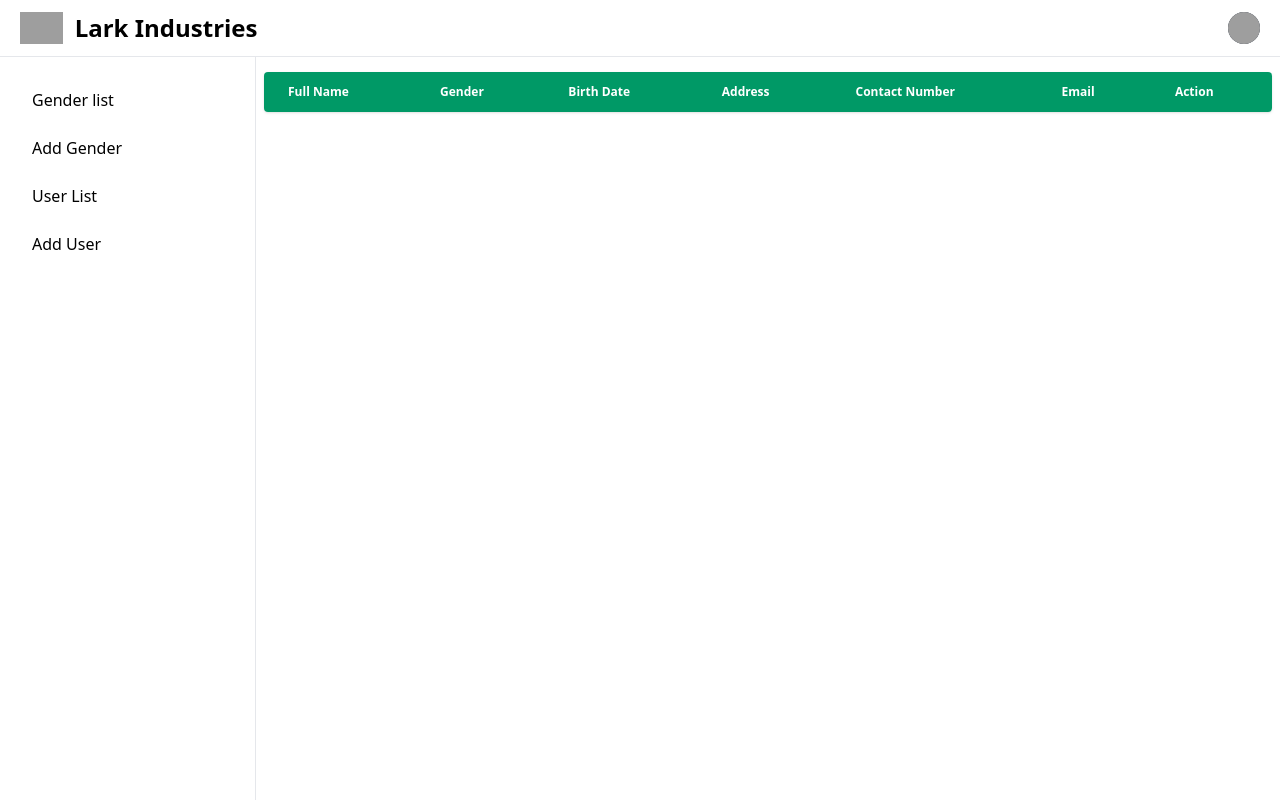
After one commit to Exodus-Genesis/Urdelassite, a Django app: page /user/list in a window 1280 px wide. The commit adds this page. Run offline with Django 4.2, Linux system fonts and the light colour scheme; lists and menus that the app fills with data are empty; grey boxes are pictures that could not be loaded.

Commit message:
added user and load user

```diff
--- a/crud/static/css/output.css
+++ b/crud/static/css/output.css
@@ -9,11 +9,11 @@
       "Courier New", monospace;
     --color-red-600: oklch(57.7% 0.245 27.325);
     --color-red-700: oklch(50.5% 0.213 27.518);
-    --color-red-800: oklch(44.4% 0.177 26.899);
     --color-green-100: oklch(96.2% 0.044 156.743);
     --color-green-500: oklch(72.3% 0.219 149.579);
     --color-green-600: oklch(62.7% 0.194 149.214);
     --color-green-700: oklch(52.7% 0.154 150.069);
+    --color-emerald-600: oklch(59.6% 0.145 163.225);
     --color-blue-600: oklch(54.6% 0.245 262.881);
     --color-gray-100: oklch(96.7% 0.003 264.542);
     --color-gray-200: oklch(92.8% 0.006 264.531);
@@ -435,8 +432,8 @@
   .border-gray-300 {
     border-color: var(--color-gray-300);
   }
-  .bg-blue-600 {
-    background-color: var(--color-blue-600);
+  .bg-emerald-600 {
+    background-color: var(--color-emerald-600);
   }
   .bg-gray-800 {
     background-color: var(--color-gray-800);
@@ -794,11 +784,6 @@
   inherits: false;
   initial-value: 0 0 #0000;
 }
-@property --tw-outline-style {
-  syntax: "*";
-  inherits: false;
-  initial-value: solid;
-}
 @layer properties {
   @supports ((-webkit-hyphens: none) and (not (margin-trim: inline))) or ((-moz-orient: inline) and (not (color:rgb(from red r g b)))) {
     *, ::before, ::after, ::backdrop {
@@ -823,7 +808,6 @@
       --tw-ring-offset-width: 0px;
       --tw-ring-offset-color: #fff;
       --tw-ring-offset-shadow: 0 0 #0000;
-      --tw-outline-style: solid;
     }
   }
 }
--- a/crud/templates/gender/GenderList.html
+++ b/crud/templates/gender/GenderList.html
@@ -11,7 +11,7 @@ Genders List
 <div class="p-2 sm:ml-64 mt-16">
     <div class="relative overflow-x-auto rounded-sm shadow-sm">
         <table class="w-full">
-            <thead class="text-xs text-left text-white bg-blue-600">
+            <thead class="text-xs text-left text-white bg-emerald-600">
                 <tr>
                     <th class="px-6 py-3">Gender</th>
                     <th class="px-6 py-3">Action</th>
--- a/crud/templates/include/sidebar.html
+++ b/crud/templates/include/sidebar.html
@@ -10,7 +10,7 @@
         </button>
         <a href="https://flowbite.com" class="flex ms-2 md:me-24">
           <img src="https://flowbite.com/docs/images/logo.svg" class="h-8 me-3" alt="FlowBite Logo" />
-          <span class="self-center text-xl font-semibold sm:text-2xl whitespace-nowrap ">Flowbite</span>
+          <span class="self-center text-xl font-semibold sm:text-2xl whitespace-nowrap ">Lark Industries</span>
         </a>
       </div>
       <div class="flex items-center">
@@ -65,12 +65,12 @@
         </a>
       </li>
        <li>
-        <a href="#" class="flex items-center p-2 text-black rounded-lg hover:bg-gray-100 group">
+        <a href="/user/list" class="flex items-center p-2 text-black rounded-lg hover:bg-gray-100 group">
           <span class="ms-3">User List</span>
         </a>
       </li>
        <li>
-        <a href="#" class="flex items-center p-2 text-black rounded-lg hover:bg-gray-100 group">
+        <a href="/user/add" class="flex items-center p-2 text-black rounded-lg hover:bg-gray-100 group">
           <span class="ms-3">Add User</span>
         </a>
       </li>
--- /dev/null
+++ b/crud/templates/user/UserList.html
@@ -0,0 +1,47 @@
+{% extends "layout/base.html" %}
+
+{% block 'title' %}
+User List
+{% endblock 'title' %}
+
+{% block 'content' %}
+
+{% include "include/sidebar.html" %}
+{% include "include/toastmessage.html" %}
+<div class="p-2 sm:ml-64 mt-16">
+    <div class="relative overflow-x-auto rounded-sm shadow-sm">
+        <table class="w-full">
+            <thead class="text-xs text-left text-white bg-emerald-600">
+                <tr>
+                    <th class="px-6 py-3">Full Name</th>
+                    <th class="px-6 py-3">Gender</th>
+                    <th class="px-6 py-3">Birth Date</th>
+                    <th class="px-6 py-3">Address</th>
+                    <th class="px-6 py-3">Contact Number</th>
+                    <th class="px-6 py-3">Email</th>
+                    <th class="px-6 py-3">Action</th>
+                </tr>
+            </thead>
+            <tbody class="text-xs text-black">
+                {% for user in user %}
+                <tr class="hover:bg-gray-100 border-b border-gray-200">
+                    <td class="px-6 py-3">{{ user.full_name }}</td>
+                    <td class="px-6 py-3">{{ user.gender.gender }}</td>
+                    <td class="px-6 py-3">{{ user.birth_date }}</td>
+                    <td class="px-6 py-3">{{ user.address }}</td>
+                    <td class="px-6 py-3">{{ user.email }}</td>
+                    <td class="px-6 py-3">
+                        <div class="inline-flex shadow-sm">
+                            <a href="#" class="bg-green-600 px-3 py-2.5 font medium font-medium text-white rounded-s-sm hover:bg-green-700 hover:outline-none">edit</a>
+                            <a href="#" class="bg-red-600 px-3 py-2.5 font-medium text-sn text-white rounded-e-sm hover:bg-red-700 hover:outline-none">delete</a>
+                        </div>
+                    </td>
+                </tr>
+                {% endfor %}
+            </tbody>
+        </table>
+    </div>
+</div>
+
+
+{% endblock 'content' %}
--- a/crud/urls.py
+++ b/crud/urls.py
@@ -5,5 +5,7 @@ urlpatterns = [
     path('gender/list', views.gender_list),
     path('gender/add', views.add_gender),
     path('gender/edit/<int:genderId>', views.edit_gender),
-    path('gender/delete/<int:genderId>', views.delete_gender)
+    path('gender/delete/<int:genderId>', views.delete_gender),
+    path('user/list', views.user_list),
+    path('user/add', views.add_user)
 ]
--- a/crud/views.py
+++ b/crud/views.py
@@ -1,13 +1,14 @@
 from django.shortcuts import render, redirect
 from django.http import HttpResponse
 from django.contrib import messages
-from .models import Gender
+from .models import Gender, User
+from django.contrib.auth.hashers import make_password
 
 # Create your views here.
 
 def gender_list(request):
     try:
-        gender = Gender.objects.all()
+        gender = Gender.objects.select_related('gender')
 
         data = {
             'genders':gender
@@ -58,6 +59,17 @@ def edit_gender(request, genderId):
     except Exception as e:
         return HttpResponse(f'Error occurred during edit gender: {e}')
 
+def user_list(request):
+    try:
+        userObj = User.objects.all()
+
+        data = {
+            'user': userObj
+        }
+
+        return render(request, 'user/UserList.html', data)
+    except Exception as e:
+        return HttpResponse(f'Error occurred during user list: {e}')
 
 def delete_gender(request, genderId):
     try:
@@ -78,3 +90,41 @@ def delete_gender(request, genderId):
         return render(request, 'gender/DeleteGender.html', data)
     except Exception as e:
         return HttpResponse(f'Error occurred during delete gender: {e}')
+
+def add_user(request):
+    try:
+        if request.method == 'POST':
+            fullName = request.POST.get('full_name')
+            gender = request.POST.get('gender')
+            birth_date = request.POST.get('birth_date')
+            address = request.POST.get('address')
+            contactNumber = request.POST.get('contact_number')
+            email = request.POST.get('email')
+            username = request.POST.get('username')
+            password = request.POST.get('password')
+            confirm_password = request.POST.get('confirm_password')
+
+
+            User.objects.create(
+                full_name=fullName,
+                gender=Gender.objects.get(pk=gender),
+                birth_date=birth_date,
+                address=address,
+                contact_number=contactNumber,
+                email=email,
+                username=username,
+                password=make_password(password)
+            ).save()
+
+            messages.success(request, 'User added successfully')
+            return redirect('/user/add')
+        else:
+            genderObj = Gender.objects.all()
+
+            data = {
+                'gender': genderObj
+            }
+
+            return render(request, 'user/Adduser.html', data)
+    except Exception as e:
+        return HttpResponse(f'Error occurred during add user: {e}')
```
Also changed, not shown: other parts of crud/static/css/output.css (+25 -35 lines), crud/templates/user/Adduser.html (added, +129 -0 lines).
